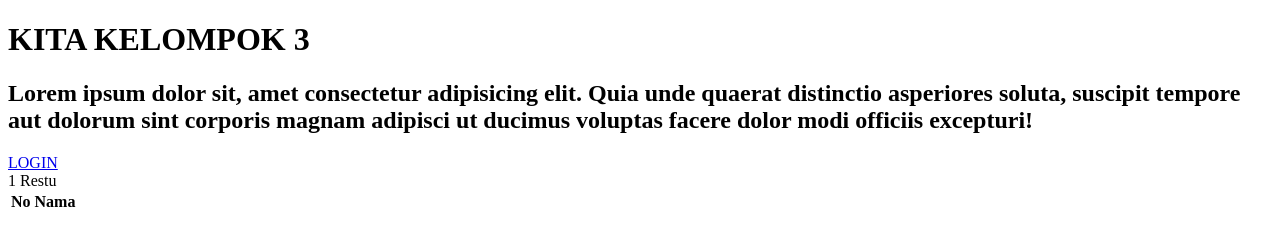
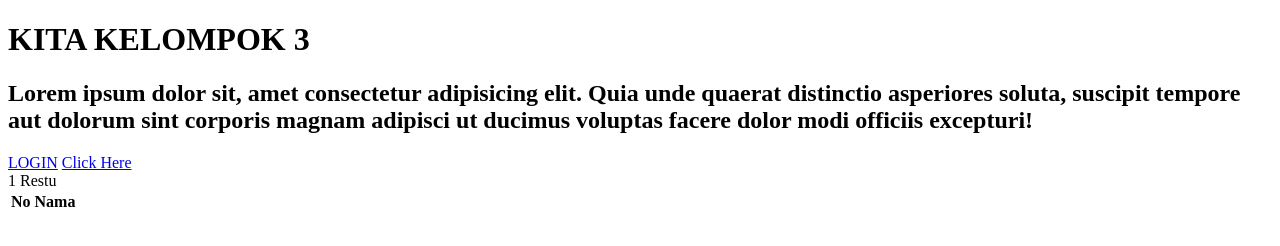
Before and after one commit to irfan2543/tesgit, a plain HTML site: page index.html in a window 1280 px wide. Drawn offline with Linux system fonts and the light colour scheme.

Commit message:
tambah dena.html

```diff
--- a/index.html
+++ b/index.html
@@ -9,6 +9,7 @@
   <h1>KITA KELOMPOK 3</h1>
   <h2>Lorem ipsum dolor sit, amet consectetur adipisicing elit. Quia unde quaerat distinctio asperiores soluta, suscipit tempore aut dolorum sint corporis magnam adipisci ut ducimus voluptas facere dolor modi officiis excepturi!</h2>
   <a href="login.html">LOGIN</a>
+  <a href="dena.html">Click Here</a>
   <br>
   <table>
     <thead>
```
Also changed, not shown: dena.html (added).
